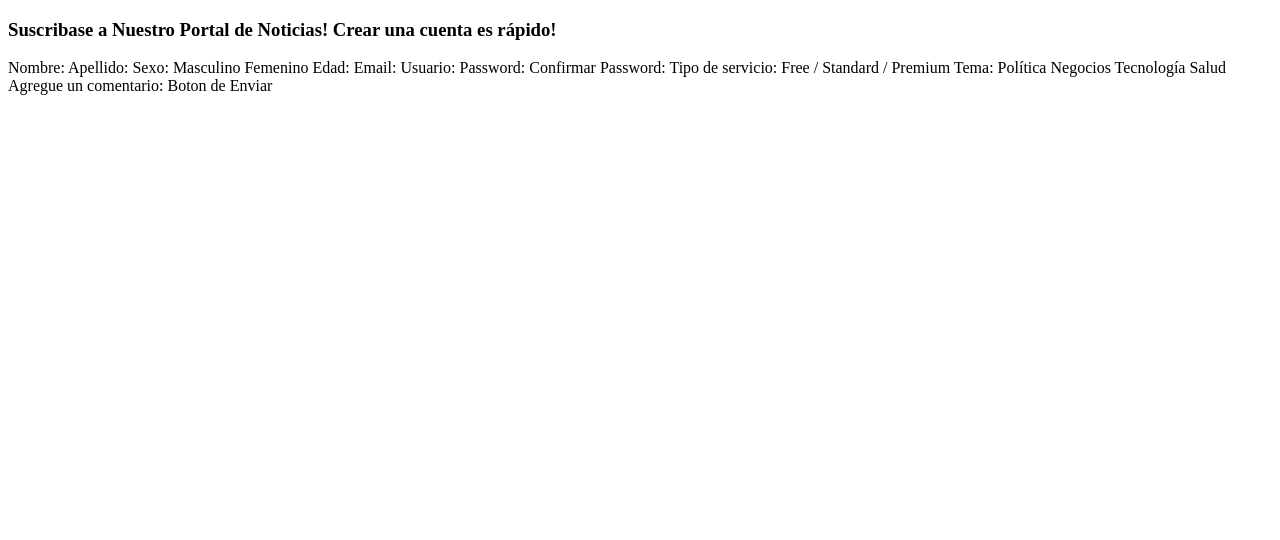
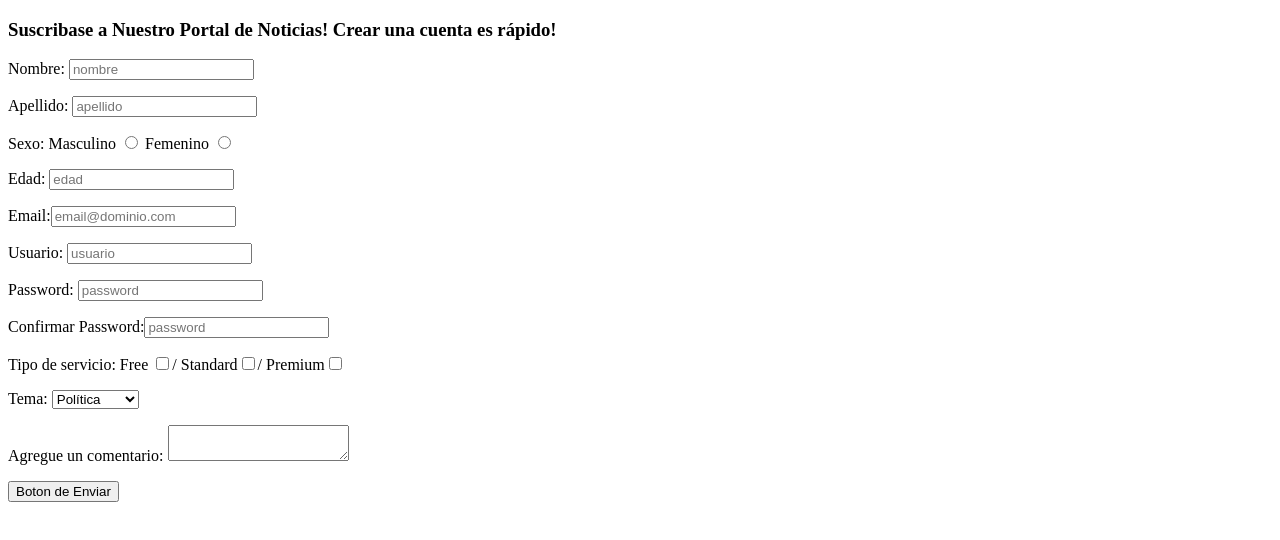
Before and after one commit to UCC-LabCompu2/ejercicios2022-JosefinaRivero, a plain HTML site: page Ejercicios-HTML/ej_formulario.html in a window 1280 px wide. Drawn offline with Linux system fonts and the light colour scheme.

Commit message:
se realizo ejercicio de formulario

```diff
--- a/Ejercicios-HTML/ej_formulario.html
+++ b/Ejercicios-HTML/ej_formulario.html
@@ -18,26 +18,55 @@
     https://www.w3schools.com/html/tryit.asp?filename=tryhtml_elem_output-->
 
 <h3>Suscribase a Nuestro Portal de Noticias! Crear una cuenta es rápido!</h3>
-Nombre:
-Apellido:
-Sexo: Masculino Femenino
-Edad:
-Email:
-Usuario:
-Password:
-Confirmar Password:
+<form id="formulario_suscripcion">
+    <p>
+        Nombre: <input type="text" name="nombre" placeholder="nombre">
+    </p>
+    <p>
+        Apellido: <input type="text" name="apellido" placeholder="apellido">
+    </p>
+    <p>
+        Sexo: Masculino <input type="radio" name="sexo" value="masculino" >
+        Femenino <input type="radio" name="sexo" value="femenino" >
+    </p>
+    <p>
+        Edad: <input type="number" name="edad" placeholder="edad">
+    </p>
+    <p>
+        Email:<input type="email" name="email" placeholder="email@dominio.com">
+    </p>
+    <p>
+        Usuario: <input type="text" name="usuario" placeholder="usuario">
+    </p>
+    <p>
+        Password: <input type="password" name="pass" placeholder="password">
+    </p>
+    <p>
+        Confirmar Password:<input type="password" name="confirm_pass" placeholder="password">
+    </p>
+<p>
+        Tipo de servicio: Free <input type="checkbox" name="tiposervicio"  value="free">/
+        Standard<input type="checkbox" name="tiposervicio" value="standar" >/
+        Premium<input type="checkbox" name="tiposervicio" value="premium">
+</p>
+    <p>
+        Tema:
+        <select>
+            <option>Política</option>
+            <option>Negocios</option>
+            <option>Tecnología</option>
+            <option>Salud</option>
 
-Tipo de servicio: Free / Standard / Premium
-Tema:
-Política
-Negocios
-Tecnología
-Salud
+        </select>
 
-Agregue un comentario:
+    <p>
 
-Boton de Enviar
+        Agregue un comentario: <textarea></textarea>
+    </p>
+    <p>
+        <button type="button">Boton de Enviar</button>
+    </p>
 
-
+</form>
 </body>
 </html>
```
